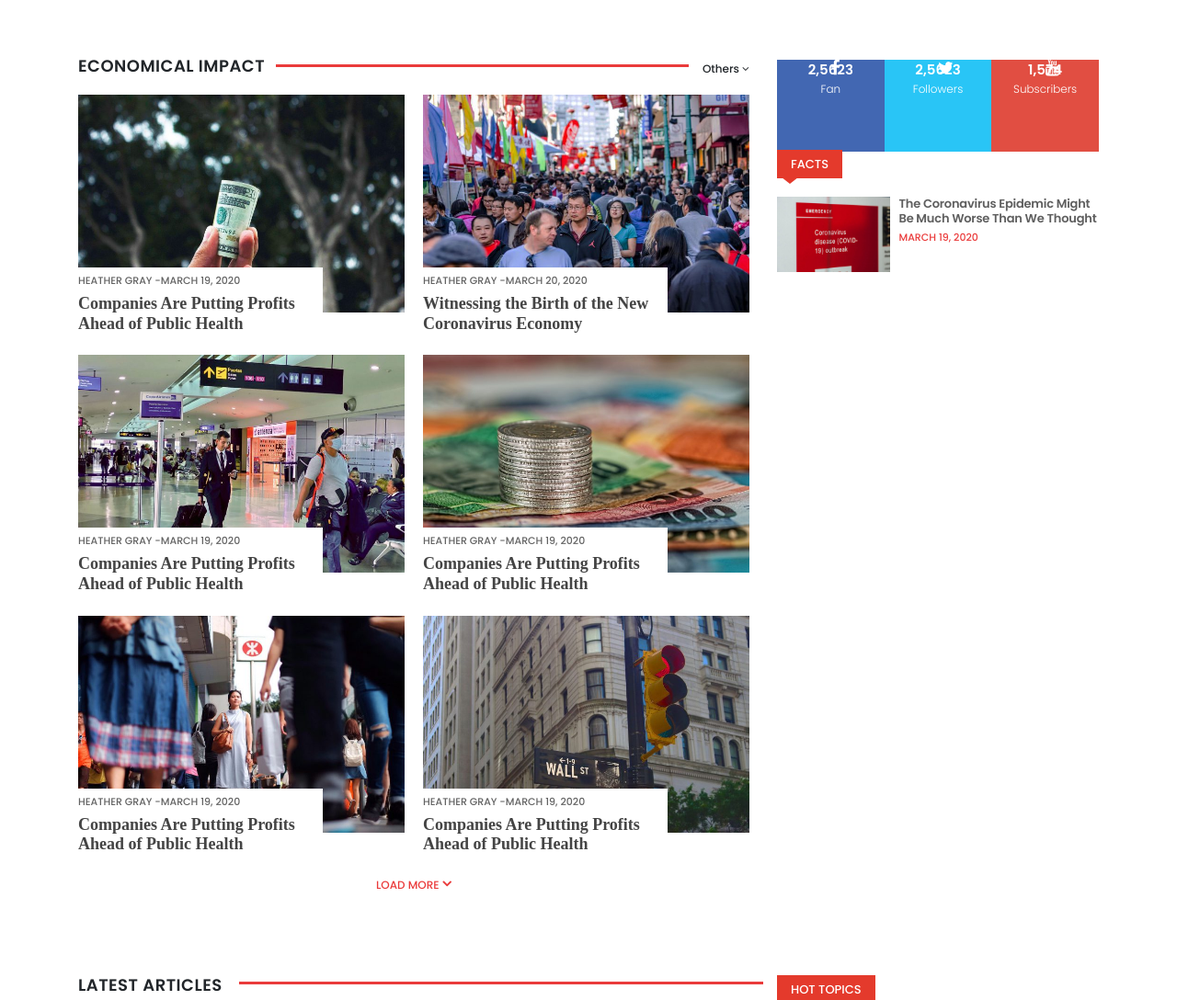
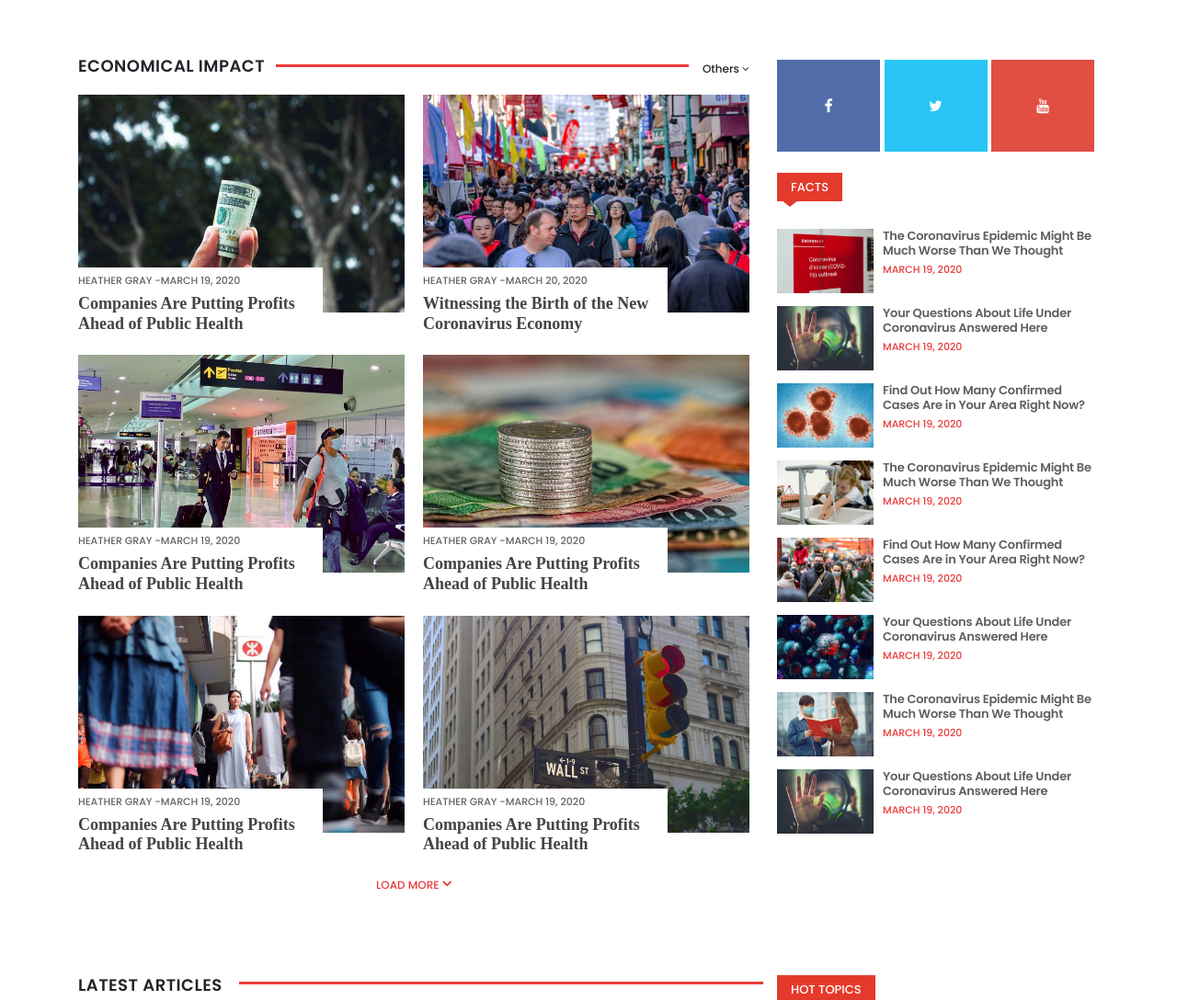
Before and after one commit to developerHafij/Newspaper, a PHP site: page / in a window 1280 px wide. Shown: the top 1088 px of the page at 92% size. Run offline with PHP 8.4, Linux system fonts and the light colour scheme; some web fonts are replaced.

Commit message:
final update

```diff
--- a/css/style.css
+++ b/css/style.css
@@ -2,7 +2,6 @@
 font-family: 'Poppins', sans-serif;
 font-family: 'Volkhov', serif;
 */
-
 h1,h2,h3,h4,h5,h6{
 	font-family: 'Volkhov', serif;
 }
@@ -90,7 +89,37 @@
 .eco-section .emp-left-items .emp-descrip .load-more .fa-angle-down:hover{
 	color: #444;
 }
-.eco-section .emp-right-items .emp-social ul li{
+
+/* ------------------------- */
+.eco-section .emp-right-items .emp-social .emp-soci{
+    display: inline;
+}.eco-section .emp-right-items .emp-social .emp-soci .fa {
+    width: 32%;
+    height: 100px !important;
+    line-height: 100px;
+    text-align: center;
+    background-color: #ddd;
+    color: #fff;
+}.eco-section .emp-right-items .emp-social .emp-fb .fa-facebook{
+    background-color: #516eab;
+    transition: 0.3s ease-in-out;
+}.eco-section .emp-right-items .emp-social .emp-tw .fa-twitter{
+    background-color: #29c5f6;
+    transition: 0.3s ease-in-out;
+}.eco-section .emp-right-items .emp-social .emp-yt .fa-youtube{
+    background-color: #e14e42;
+    transition: 0.3s ease-in-out;
+}.eco-section .emp-right-items .emp-social .emp-fb .fa-facebook:hover{
+    background-color: #365390;
+    cursor: pointer;
+}.eco-section .emp-right-items .emp-social .emp-tw .fa-twitter:hover{
+    background-color: #199bc3;
+    cursor: pointer;
+}.eco-section .emp-right-items .emp-social .emp-yt .fa-youtube:hover{
+    background-color: #c33226;
+    cursor: pointer;
+}
+/*.eco-section .emp-right-items .emp-social ul li{
 	list-style: none;
 	display: inline;
 	background-color: #d2d2d2;
@@ -128,7 +157,7 @@
 }
 .eco-section .emp-right-items .emp-social .emp-yt{
     background: #e14e42;
-}
+}*/
 .eco-section .emp-right-items .facts span {
     font-size: 13px;
     background-color: #e43a2c;
@@ -152,7 +181,7 @@
 }
 .eco-section .emp-right-items .facts-details img {
     display: flex;
-    width: 35%;
+    width: 30%;
     float: left;
 }.eco-section .emp-right-items .facts-details .facts-right h6 {
     font-size: 13px;
@@ -168,12 +197,14 @@
 	font-size: 11px;
     font-weight: 500;
     color: #e82828e8;
-}.eco-section .emp-right-items .facts-details .facts-de-img{
-
 }.eco-section .emp-right-items .facts-details .facts-right {
     padding: 0 0 0 10px;
     display: flex;
     flex-direction: column;
+}.eco-section .emp-right-items .facts-details .facts-de {
+    display: inline-block;
+}.eco-section .emp-right-items .facts-details{
+    padding: 4px 0;
 }
 
 /* Latest Articles CSS */
@@ -338,7 +369,7 @@
     list-style: none;
     display: block;
     color: #fff;
-    transition: 0.2s ease-in-out;
+    transition: 0.1s ease-in-out;
     text-decoration: none;
     font-size: 13px;
     padding: 5px 0;
@@ -358,4 +389,10 @@
     font-size: 16px;
 }footer .footer1 .social li{
 	display: inline !important;
+}footer .footer-padding .footer4 ul img{
+    float: left;
+    margin-right: 10px;
+    width: 60px;
+}footer .footer-padding .footer4 ul li{
+    padding: 8px 0;
 }
--- a/footer.php
+++ b/footer.php
@@ -36,9 +36,9 @@
 				<div class="col-md-3 cmn-footer footer4">
 					<h6>Popular Articles</h6>
 					<ul>
-						<a href=""><li>CORONAVIRUS</li></a>
-						<a href=""><li>IMPACT</li></a>
-						<a href=""><li>TREATMENT</li></a>
+						<a href=""><li><img src="images/1-696x464.jpg"> What Will You Do If You Start Coughing?</li></a>
+						<a href=""><li><img src="images/54-696x464.jpg"> Coronavirus and a Baby on the Way</li></a>
+						<a href=""><li><img src="images/36-696x464.jpg"> What Will You Do If You Start Coughing?</li></a>
 					</ul>
 				</div>
 			</div>
--- a/index.php
+++ b/index.php
@@ -96,20 +96,22 @@
 			<div class="col-md-4">
 				<div class="emp-right-items">
 					<div class="emp-social">
-						<div class="emp-fb emp-soci">
-							<div class="fa fa-facebook"></div>
+						<a href="">
+							<div class="emp-fb emp-soci">
+								<div class="fa fa-facebook"></div>
+								<!-- <p class="emp-social-count cnt">2,5623</p>
+								<p class="emp-social-name nm">Fan</p> -->
+							</div>
+						</a>
+						<div class="emp-tw emp-soci">
+							<div class="fa fa-twitter"></div><!--
 							<p class="emp-social-count cnt">2,5623</p>
-							<p class="emp-social-name nm">Fan</p>
-						</div>
-						<div class="emp-tw emp-soci">
-							<div class="fa fa-twitter"></div>
-							<p class="emp-social-count cnt">2,5623</p>
-							<p class="emp-social-name nm">Followers</p>
+							<p class="emp-social-name nm">Followers</p> -->
 						</div>
 						<div class="emp-yt emp-soci">
-							<div class="fa fa-youtube"></div>
+							<div class="fa fa-youtube"></div><!--
 							<p class="emp-social-count cnt">1,574</p>
-							<p class="emp-social-name nm">Subscribers</p>
+							<p class="emp-social-name nm">Subscribers</p> -->
 						</div>
 					</div>
 
@@ -129,13 +131,88 @@
 								<span>MARCH 19, 2020</span>
 							</div>
 						</div>
-
+					</div>
+					<div class="facts-details">
+						<div class="facts-de-item1 facts-de">
+							<div class="facts-de-img">
+								<a href=""><img src="images/1-696x464.jpg" width="95px;" title="Your Questions About Life Under Coronavirus Answered Here"></a>
+							</div>
+							<div class="facts-right">
+								<h6>Your Questions About Life Under Coronavirus Answered Here</h6>
+								<span>MARCH 19, 2020</span>
+							</div>
+						</div>
+					</div>
+					<div class="facts-details">
+						<div class="facts-de-item1 facts-de">
+							<div class="facts-de-img">
+								<a href=""><img src="images/2-696x464.jpg" width="95px;" title="Find Out How Many Confirmed Cases Are in Your Area Right Now?"></a>
+							</div>
+							<div class="facts-right">
+								<h6>Find Out How Many Confirmed Cases Are in Your Area Right Now?</h6>
+								<span>MARCH 19, 2020</span>
+							</div>
+						</div>
+					</div>
+					<div class="facts-details">
+						<div class="facts-de-item1 facts-de">
+							<div class="facts-de-img">
+								<a href=""><img src="images/29-696x464.jpg" width="95px;" title="The Coronavirus Epidemic Might Be Much Worse Than We Thought"></a>
+							</div>
+							<div class="facts-right">
+								<h6>The Coronavirus Epidemic Might Be Much Worse Than We Thought</h6>
+								<span>MARCH 19, 2020</span>
+							</div>
+						</div>
+					</div>
+					<div class="facts-details">
+						<div class="facts-de-item1 facts-de">
+							<div class="facts-de-img">
+								<a href=""><img src="images/5-696x464.jpg" width="95px;" title="Find Out How Many Confirmed Cases Are in Your Area Right Now?"></a>
+							</div>
+							<div class="facts-right">
+								<h6>Find Out How Many Confirmed Cases Are in Your Area Right Now?</h6>
+								<span>MARCH 19, 2020</span>
+							</div>
+						</div>
+					</div>
+					<div class="facts-details">
+						<div class="facts-de-item1 facts-de">
+							<div class="facts-de-img">
+								<a href=""><img src="images/54-696x464.jpg" width="95px;" title="The Coronavirus Epidemic Might Be Much Worse Than We Thought"></a>
+							</div>
+							<div class="facts-right">
+								<h6>Your Questions About Life Under Coronavirus Answered Here</h6>
+								<span>MARCH 19, 2020</span>
+							</div>
+						</div>
+					</div>
+					<div class="facts-details">
+						<div class="facts-de-item1 facts-de">
+							<div class="facts-de-img">
+								<a href=""><img src="images/26-696x464.jpg" width="95px;" title="The Coronavirus Epidemic Might Be Much Worse Than We Thought"></a>
+							</div>
+							<div class="facts-right">
+								<h6>The Coronavirus Epidemic Might Be Much Worse Than We Thought</h6>
+								<span>MARCH 19, 2020</span>
+							</div>
+						</div>
+					</div>
+					<div class="facts-details">
+						<div class="facts-de-item1 facts-de">
+							<div class="facts-de-img">
+								<a href=""><img src="images/1-696x464.jpg" width="95px;" title="Your Questions About Life Under Coronavirus Answered Here"></a>
+							</div>
+							<div class="facts-right">
+								<h6>Your Questions About Life Under Coronavirus Answered Here</h6>
+								<span>MARCH 19, 2020</span>
+							</div>
+						</div>
 					</div>
 
 				</div>
 			</div>
 			<!-- Right Items End -->
-
 		</div>
 	</div>
 </section>
```
